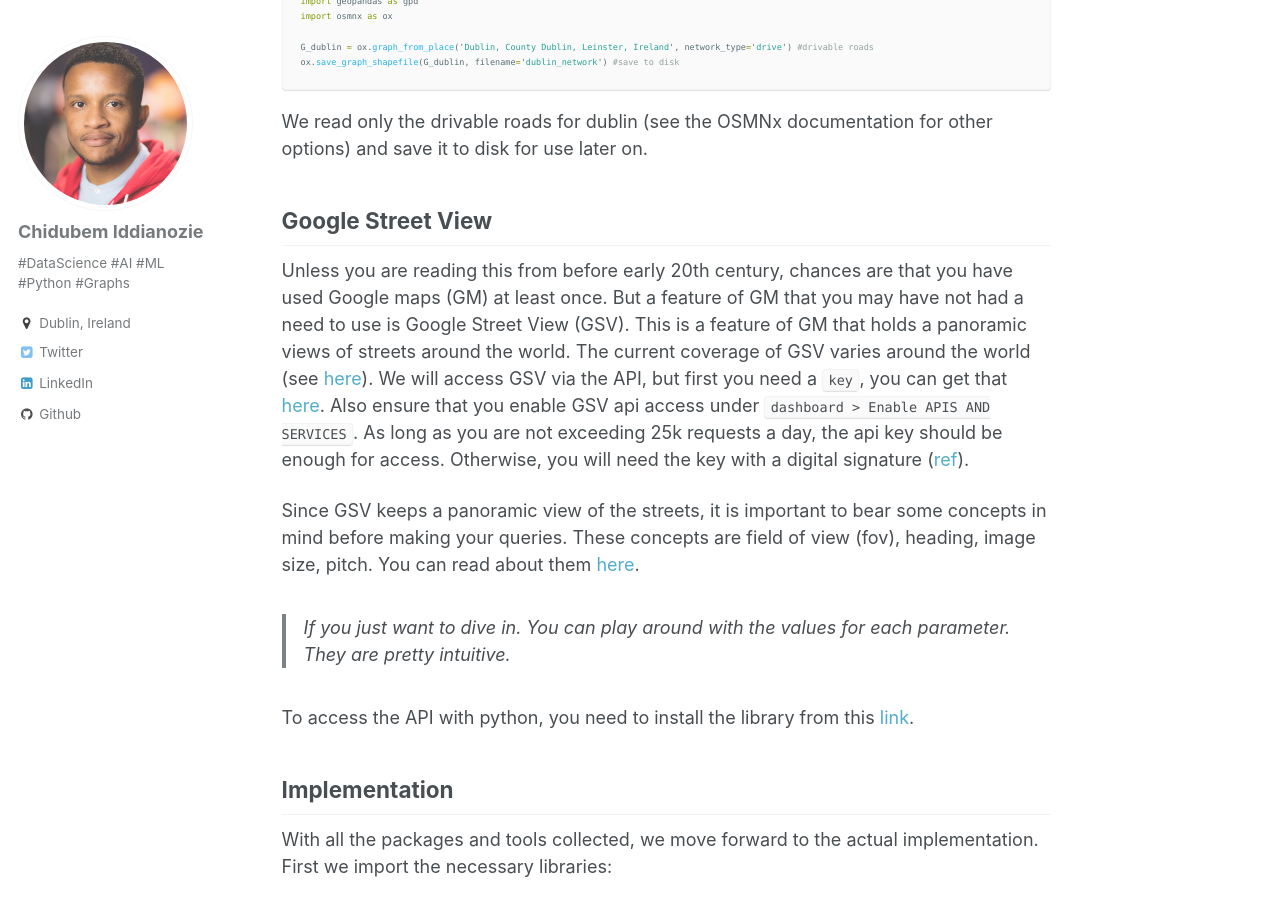
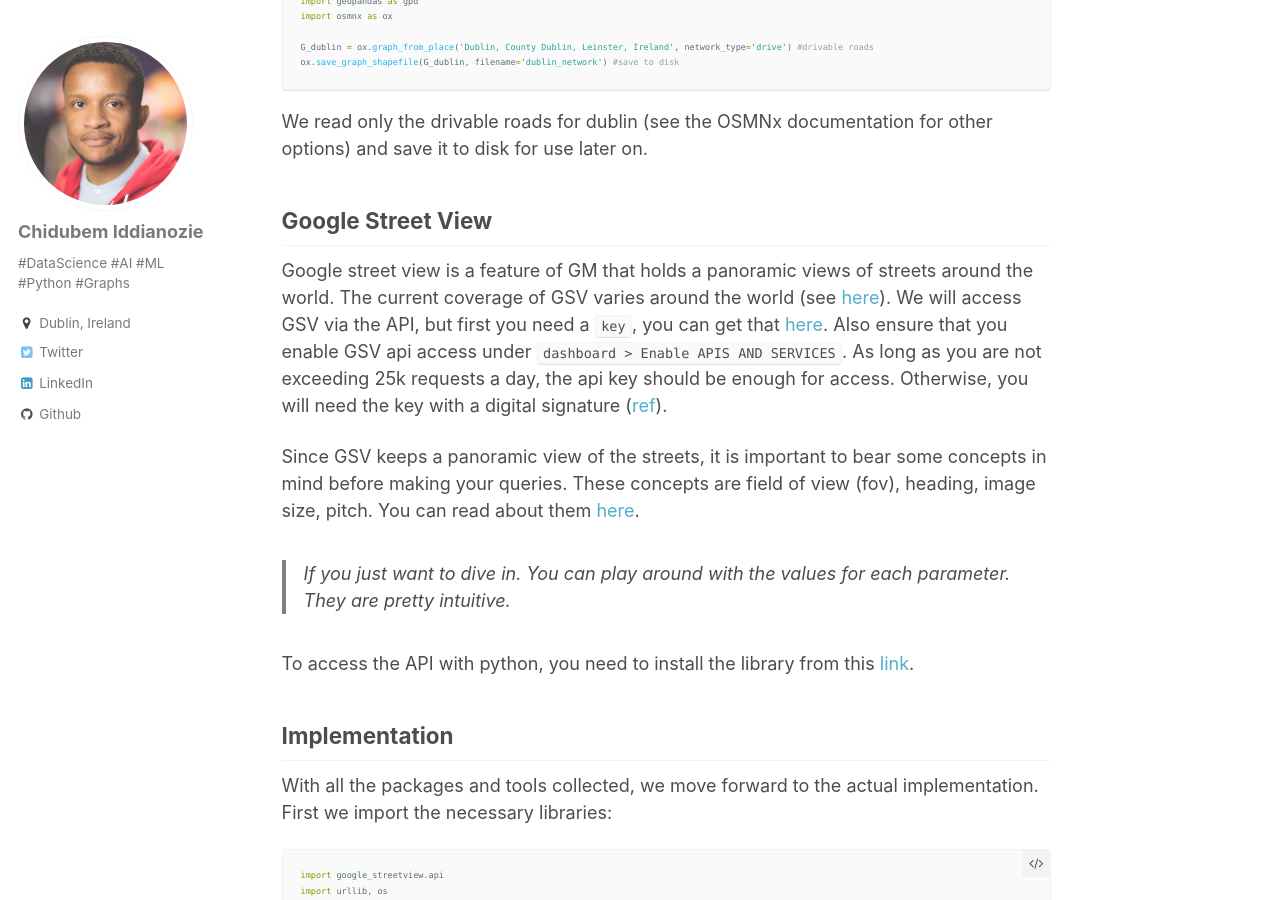
Before and after one commit to chiddianozie/chidubem-iddianozie, a Jekyll site: the page built from _posts/2018-01-31-fetching-google-street-view-images-of-any-location-with-osmnx-and-python.md, in a window 1280 px wide and 900 px high, scrolled down 906 px. Built offline with Jekyll 4.4.1, drawn with Linux system fonts in a browser that asks for light colours.

Commit message:
updated blog

```diff
--- a/_posts/2018-01-31-fetching-google-street-view-images-of-any-location-with-osmnx-and-python.md
+++ b/_posts/2018-01-31-fetching-google-street-view-images-of-any-location-with-osmnx-and-python.md
@@ -36,7 +36,7 @@ We read only the drivable roads for dublin (see the OSMNx documentation for othe
 
 ## Google Street View
 
-Unless you are reading this from before early 20th century, chances are that you have used Google maps (GM) at least once. But a feature of GM that you may have not had a need to use is Google Street View (GSV). This is a feature of GM that holds a panoramic views of streets around the world. The current coverage of GSV varies around the world (see [here](https://www.google.com/streetview/understand/)). We will access GSV via the API, but first you need a `key`, you can get that [here](https://developers.google.com/maps/documentation/streetview/get-api-key). Also ensure that you enable GSV api access under  `dashboard > Enable APIS AND SERVICES`. As long as you are not exceeding 25k requests a day, the api key should be enough for access. Otherwise, you will need the key with a digital signature ([ref](https://developers.google.com/maps/documentation/streetview/usage-and-billing)).
+Google street view is a feature of GM that holds a panoramic views of streets around the world. The current coverage of GSV varies around the world (see [here](https://www.google.com/streetview/understand/)). We will access GSV via the API, but first you need a `key`, you can get that [here](https://developers.google.com/maps/documentation/streetview/get-api-key). Also ensure that you enable GSV api access under  `dashboard > Enable APIS AND SERVICES`. As long as you are not exceeding 25k requests a day, the api key should be enough for access. Otherwise, you will need the key with a digital signature ([ref](https://developers.google.com/maps/documentation/streetview/usage-and-billing)).
 
 Since GSV keeps a panoramic view of the streets, it is important to bear some concepts in mind before making your queries. These concepts are field of view (fov), heading, image size, pitch. You can read about them [here](https://developers.google.com/maps/documentation/javascript/streetview).
 
```
